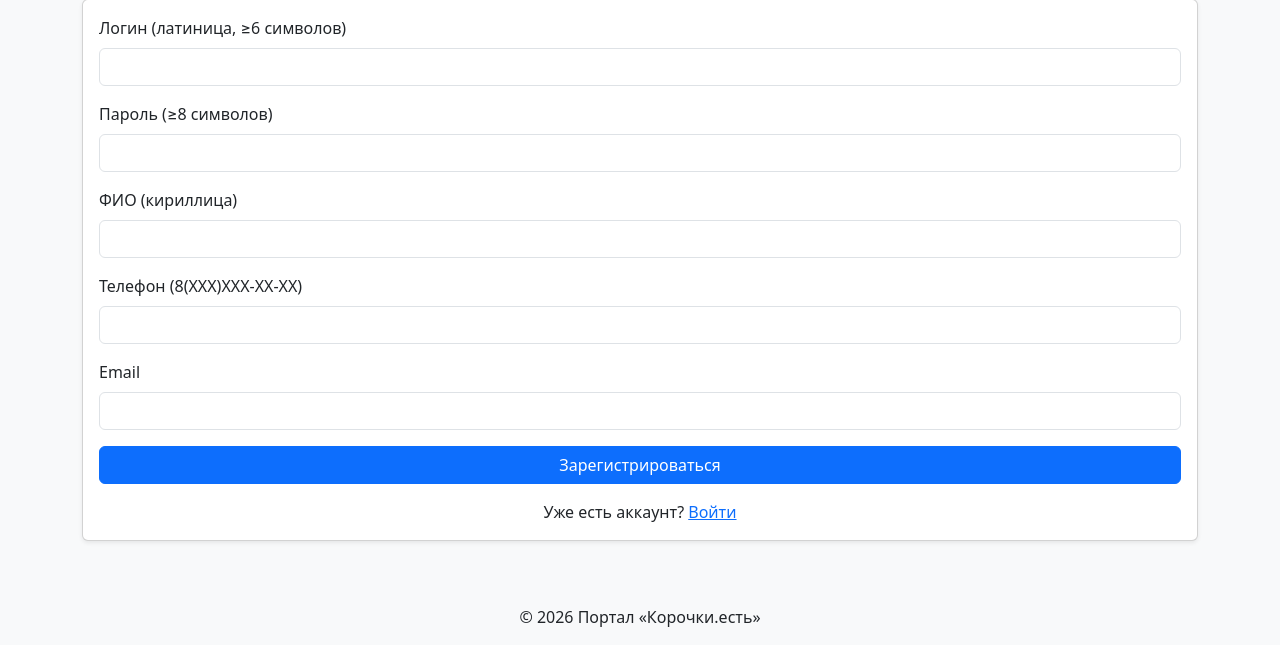
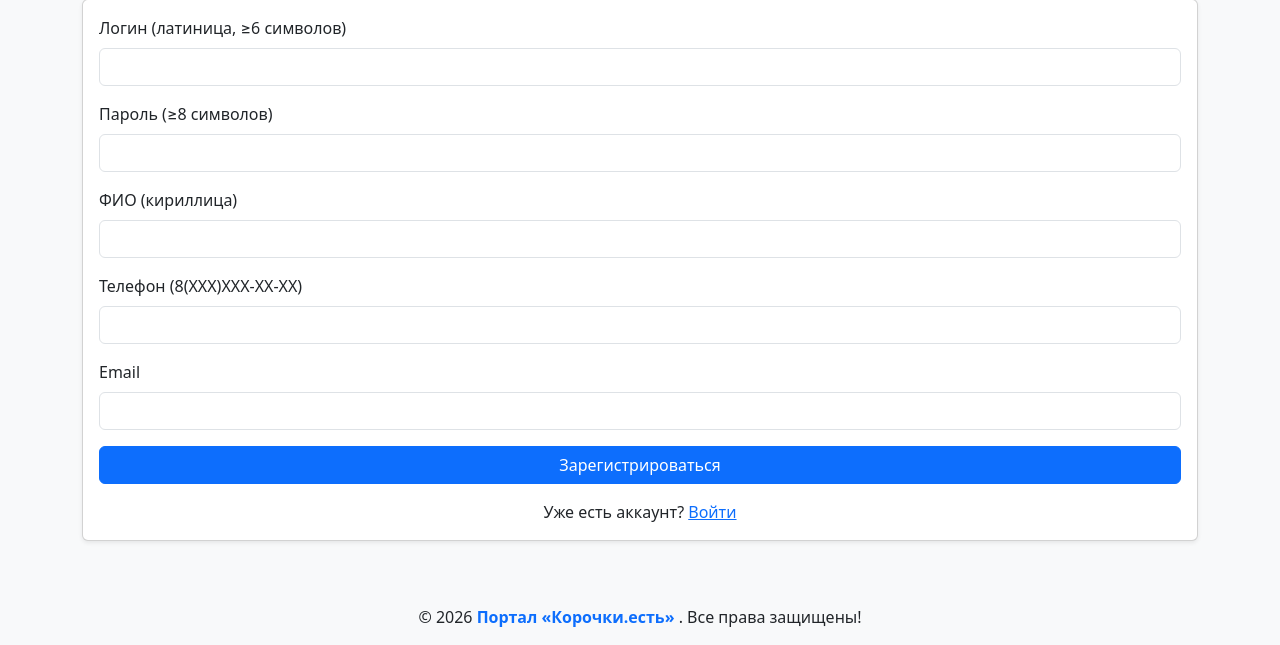
Before and after one commit to ElectrN/demoExam, a PHP site: page /public/register.html in a window 1280 px wide. Shown: the part 213-858 px from the top of the page. Run offline with PHP 8.4, Linux system fonts and the light colour scheme.

Commit message:
Добавлена ссылка на главную страницу в футере для форм авторизации и регистрации

```diff
--- a/assets/css/style.css
+++ b/assets/css/style.css
@@ -179,6 +179,15 @@ body {
     background-color: white;
 }
 
+/* ==================== ССЫЛКА В ФУТЕРЕ ==================== */
+footer a.text-primary {
+    transition: color 0.2s ease, text-decoration 0.2s ease;
+}
+footer a.text-primary:hover {
+    color: #0a58ca !important; /* чуть темнее при наведении */
+    text-decoration: underline !important;
+}
+
 /* ==================== АНИМАЦИИ ==================== */
 @keyframes fadeInUp {
     from { opacity: 0; transform: translateY(15px); }
--- a/public/register.html
+++ b/public/register.html
@@ -54,9 +54,15 @@
     </div>
 </main>
 
-<!-- Подвал сайта -->
+<!-- Футер с ссылкой на главную -->
 <footer class="bg-light text-center py-3 mt-5">
-    <p class="mb-0">&copy; 2026 Портал «Корочки.есть»</p>
+    <p class="mb-0">
+        &copy; 2026
+        <a href="index.html" class="text-decoration-none fw-semibold text-primary">
+            Портал «Корочки.есть»
+        </a>.
+        Все права защищены!
+    </p>
 </footer>
 
 <!-- Bootstrap JS (CDN) -->
```
Also changed, not shown: public/login.html (+8 -1 lines).
